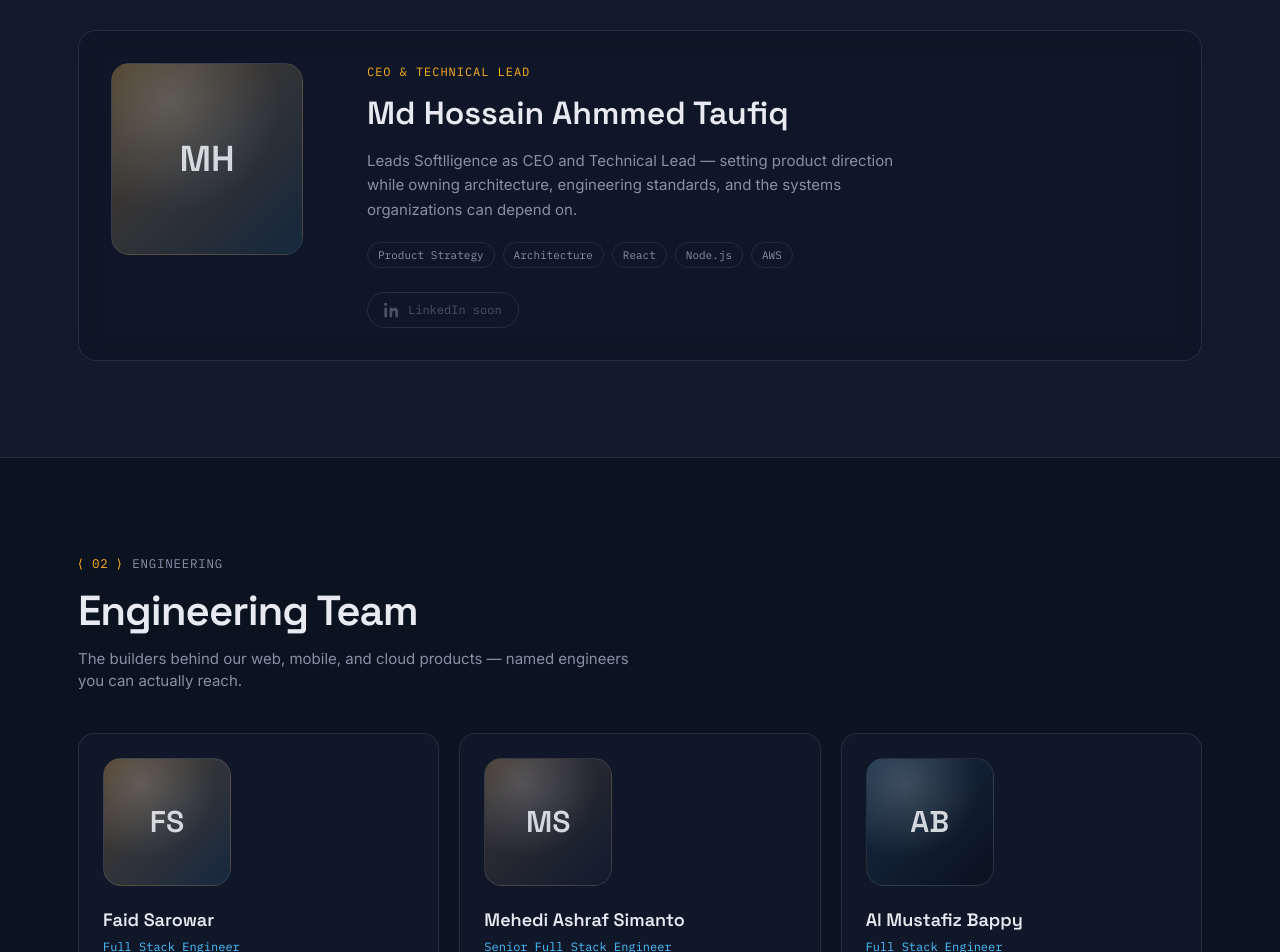
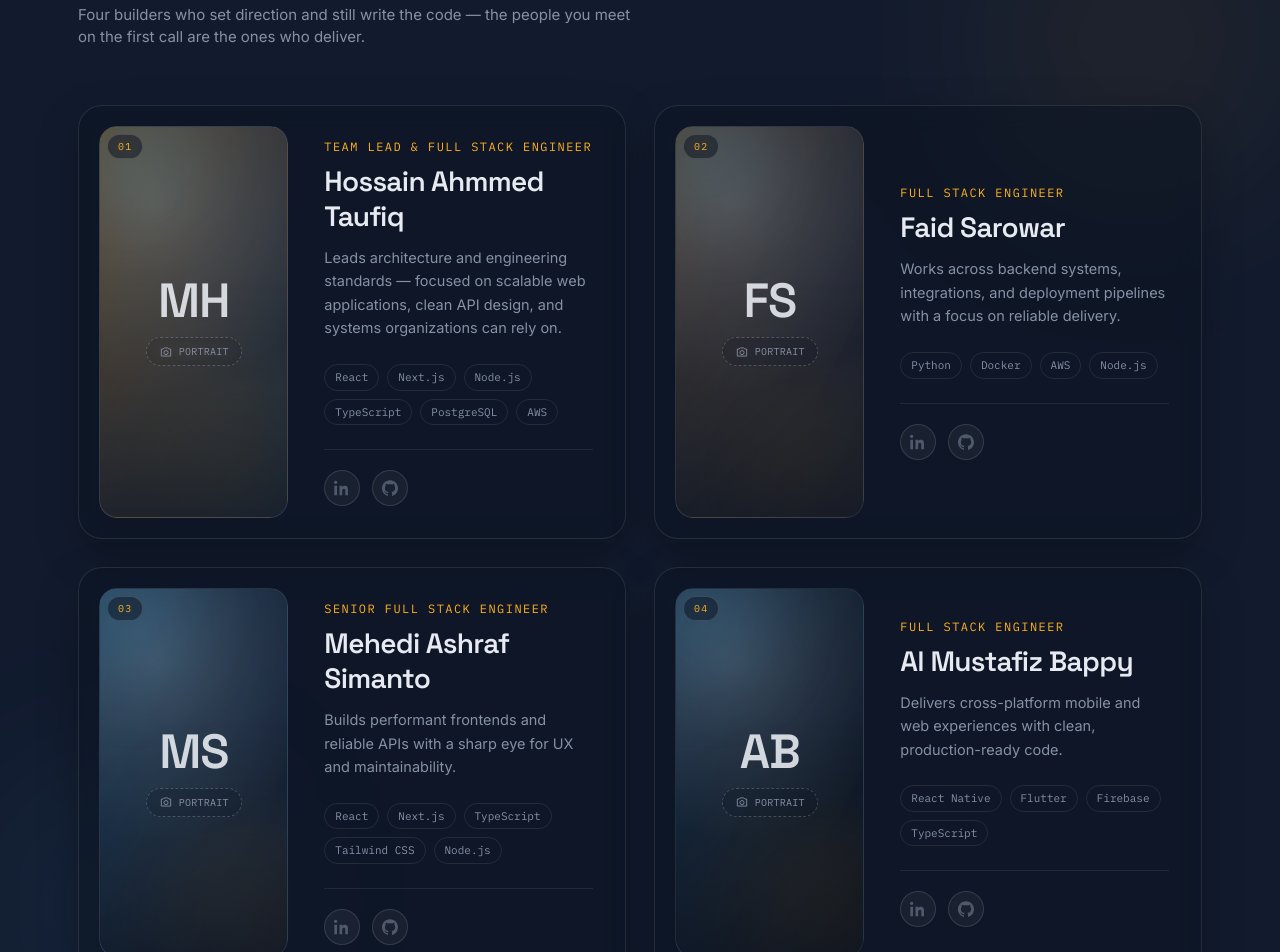
Before and after one commit to hossaintaufiq/Softlligence, a Next.js app in the folder frontend/: page /team in a window 1280 px wide. Shown: the part 940-1892 px from the top of the page. Built offline with nearby package versions, Linux system fonts and the light colour scheme.

Commit message:
now for contents

```diff
--- a/frontend/src/components/TeamDetail.tsx
+++ b/frontend/src/components/TeamDetail.tsx
@@ -15,6 +15,7 @@ import {
 import { Button } from "@/components/ui/Button";
 import { Container, Eyebrow, SectionTitle } from "@/components/ui/Section";
 import { Reveal } from "@/components/ui/Reveal";
+import { cn } from "@/lib/utils";
 
 function formatNumber(n: number) {
   if (n >= 1000) return `${(n / 1000).toFixed(0)}k`;
@@ -95,38 +96,67 @@ function GitHubIcon() {
   );
 }
 
-function MailIcon() {
-  return (
-    <svg viewBox="0 0 24 24" className="h-4 w-4" fill="none" stroke="currentColor" strokeWidth="1.8" aria-hidden="true">
-      <rect x="3" y="5" width="18" height="14" rx="2" />
-      <path d="M3 7l9 7 9-7" strokeLinecap="round" strokeLinejoin="round" />
-    </svg>
-  );
-}
-
-function AvatarPlaceholder({
+function MemberPhoto({
+  name,
   initials,
   tone,
-  size = "md",
+  photo,
+  variant = "card",
 }: {
+  name: string;
   initials: string;
   tone: string;
-  size?: "md" | "lg" | "xl";
+  photo?: string | null;
+  variant?: "leadership" | "card" | "row";
 }) {
-  const sizes = {
-    md: "h-20 w-20 text-xl",
-    lg: "h-28 w-28 text-3xl sm:h-32 sm:w-32",
-    xl: "h-40 w-40 text-4xl sm:h-48 sm:w-48",
-  };
+  const frame = {
+    leadership: "aspect-[3/4] h-full min-h-[220px] w-full sm:min-h-[260px]",
+    card: "aspect-[4/5] w-full",
+    row: "aspect-square h-28 w-28 sm:h-32 sm:w-32",
+  }[variant];
 
   return (
     <div
-      className={`relative overflow-hidden rounded-[18px] bg-linear-to-br ${tone} ${sizes[size]} border border-white/10`}
+      className={cn(
+        "relative overflow-hidden rounded-[18px] border border-white/10 bg-linear-to-br",
+        tone,
+        frame,
+      )}
     >
-      <div className="absolute inset-0 bg-[radial-gradient(circle_at_30%_20%,rgba(255,255,255,0.18),transparent_55%)]" />
-      <span className="relative flex h-full w-full items-center justify-center font-display font-semibold text-text/90">
+      {photo ? (
+        <Image
+          src={photo}
+          alt={name}
+          fill
+          className="object-cover object-top"
+          sizes={variant === "leadership" ? "(max-width: 768px) 100vw, 320px" : "(max-width: 768px) 100vw, 280px"}
+        />
+      ) : (
+        <>
+          <div className="absolute inset-0 bg-[radial-gradient(circle_at_30%_20%,rgba(255,255,255,0.16),transparent_55%)]" />
+          <div className="absolute -right-8 -bottom-10 h-40 w-40 rounded-full bg-accent/15 blur-3xl" />
+          <div className="absolute -top-6 -left-6 h-28 w-28 rounded-full bg-accent-2/15 blur-2xl" />
+          <div className="relative flex h-full w-full flex-col items-center justify-center gap-3 p-4 text-center">
+            <span
+              className={cn(
+                "font-display font-semibold tracking-tight text-text/90",
+                variant === "leadership" ? "text-4xl sm:text-5xl" : "text-3xl sm:text-4xl",
+              )}
+            >
               {initials}
             </span>
+            <span className="flex items-center gap-1.5 rounded-full border border-dashed border-white/20 bg-ink/25 px-3 py-1.5 font-mono text-[10px] tracking-wide text-text-dim uppercase backdrop-blur-sm">
+              <svg viewBox="0 0 24 24" className="h-3.5 w-3.5" fill="none" stroke="currentColor" strokeWidth="1.5" aria-hidden="true">
+                <path d="M4 7h3l2-2h6l2 2h3v12H4V7z" strokeLinejoin="round" />
+                <circle cx="12" cy="13" r="3.5" />
+              </svg>
+              Portrait
+            </span>
+            <span className="sr-only">Upload photo to public/team and set photo path in content</span>
+          </div>
+        </>
+      )}
+      <div className="pointer-events-none absolute inset-x-0 bottom-0 h-1/3 bg-linear-to-t from-ink/50 to-transparent" />
     </div>
   );
 }
@@ -252,33 +282,55 @@ export function TeamDetail() {
         </Container>
       </section>
 
-      {/* 2. Leadership */}
-      <section className="section-perf border-b border-white/8 bg-panel py-16 md:py-24">
-        <Container>
+      {/* 2. Leadership — 2×2 premium cards */}
+      <section className="section-perf relative overflow-hidden border-b border-white/8 bg-panel py-16 md:py-24">
+        <div
+          className="pointer-events-none absolute top-20 right-0 h-72 w-72 rounded-full bg-accent/8 blur-[100px]"
+          aria-hidden="true"
+        />
+        <div
+          className="pointer-events-none absolute bottom-10 left-0 h-64 w-64 rounded-full bg-accent-2/8 blur-[90px]"
+          aria-hidden="true"
+        />
+        <Container className="relative">
           <Reveal>
             <Eyebrow number="01">LEADERSHIP</Eyebrow>
             <SectionTitle>Guiding the work that ships.</SectionTitle>
+            <p className="mb-12 max-w-[560px] text-[15px] text-text-dim md:mb-14">
+              Four builders who set direction and still write the code — the people you meet on the
+              first call are the ones who deliver.
+            </p>
           </Reveal>
 
-          <div className="mt-10 grid gap-6">
+          <div className="grid gap-6 md:grid-cols-2 md:gap-7">
             {teamLeadership.map((leader, i) => (
               <Reveal key={leader.name} delay={i * 80}>
-                <article className="team-card group grid overflow-hidden rounded-[18px] border border-white/10 bg-ink/50 backdrop-blur-md max-[820px]:grid-cols-1 min-[821px]:grid-cols-[auto_1fr]">
-                  <div className="overflow-hidden p-6 sm:p-8">
-                    <div className="overflow-hidden rounded-[18px] transition-transform duration-500 group-hover:scale-[1.03]">
-                      <AvatarPlaceholder initials={leader.initials} tone={leader.photoTone} size="xl" />
+                <article className="team-card group relative grid h-full overflow-hidden rounded-[24px] border border-white/10 bg-ink/50 shadow-[var(--shadow-card)] backdrop-blur-md transition-all duration-500 hover:-translate-y-1 hover:border-accent/40 hover:shadow-[0_24px_60px_rgba(0,0,0,0.28),0_0_40px_color-mix(in_srgb,var(--theme-accent)_10%,transparent)] max-[640px]:grid-cols-1 min-[641px]:grid-cols-[minmax(180px,42%)_1fr]">
+                  <div className="pointer-events-none absolute inset-0 bg-linear-to-br from-accent/5 via-transparent to-accent-2/5 opacity-0 transition-opacity duration-500 group-hover:opacity-100" />
+
+                  <div className="relative p-4 sm:p-5">
+                    <span className="absolute top-7 left-7 z-10 rounded-full border border-white/15 bg-ink/55 px-2.5 py-1 font-mono text-[10px] tracking-[0.12em] text-accent backdrop-blur-md">
+                      {String(i + 1).padStart(2, "0")}
+                    </span>
+                    <div className="h-full overflow-hidden rounded-[18px] transition-transform duration-700 group-hover:scale-[1.03]">
+                      <MemberPhoto
+                        name={leader.name}
+                        initials={leader.initials}
+                        tone={leader.photoTone}
+                        photo={leader.photo}
+                        variant="leadership"
+                      />
                     </div>
                   </div>
-                  <div className="flex flex-col justify-center p-6 pt-0 sm:p-8 min-[821px]:pt-8">
-                    <p className="mb-2 font-mono text-[12px] tracking-[0.08em] text-accent uppercase">
+
+                  <div className="relative flex flex-col justify-center p-6 pt-2 sm:p-8 sm:pl-4 sm:pt-8">
+                    <p className="mb-2 font-mono text-[12px] tracking-[0.12em] text-accent uppercase">
                       {leader.role}
                     </p>
-                    <h3 className="mb-3 font-display text-[clamp(24px,3vw,32px)] font-semibold">
+                    <h3 className="mb-3 font-display text-[clamp(22px,2.5vw,28px)] leading-tight font-semibold tracking-tight">
                       {leader.name}
                     </h3>
-                    <p className="mb-5 max-w-[560px] text-[15px] leading-relaxed text-text-dim">
-                      {leader.bio}
-                    </p>
+                    <p className="mb-6 text-[14.5px] leading-relaxed text-text-dim">{leader.bio}</p>
                     <div className="mb-6 flex flex-wrap gap-2">
                       {leader.skills.map((skill) => (
                         <span key={skill} className="tech-pill">
@@ -286,25 +338,20 @@ export function TeamDetail() {
                         </span>
                       ))}
                     </div>
-                    <div className="flex flex-wrap items-center gap-3">
-                      {leader.linkedin && leader.linkedin !== "#" ? (
+                    <div className="flex flex-wrap items-center gap-3 border-t border-white/8 pt-5">
+                      <SocialBtn href={leader.linkedin} label={`${leader.name} on LinkedIn`}>
+                        <LinkedInIcon />
+                      </SocialBtn>
+                      <SocialBtn href={leader.github} label={`${leader.name} on GitHub`}>
+                        <GitHubIcon />
+                      </SocialBtn>
+                      {leader.email ? (
                         <a
-                          href={leader.linkedin}
-                          target="_blank"
-                          rel="noopener noreferrer"
-                          className="inline-flex items-center gap-2 rounded-full border border-accent/35 bg-accent/10 px-4 py-2 font-mono text-[12px] text-accent transition-all hover:bg-accent/20"
+                          href={`mailto:${leader.email}`}
+                          className="ml-auto font-mono text-[12px] text-accent-2 transition-colors hover:text-accent"
                         >
-                          <LinkedInIcon /> LinkedIn
+                          Email
                         </a>
-                      ) : (
-                        <span className="inline-flex items-center gap-2 rounded-full border border-white/10 px-4 py-2 font-mono text-[12px] text-text-dim/50">
-                          <LinkedInIcon /> LinkedIn soon
-                        </span>
-                      )}
-                      {leader.email ? (
-                        <SocialBtn href={`mailto:${leader.email}`} label={`Email ${leader.name}`}>
-                          <MailIcon />
-                        </SocialBtn>
                       ) : null}
                     </div>
                   </div>
@@ -322,20 +369,26 @@ export function TeamDetail() {
             <Eyebrow number="02">ENGINEERING</Eyebrow>
             <SectionTitle>Engineering Team</SectionTitle>
             <p className="mb-10 max-w-[560px] text-[15px] text-text-dim">
-              The builders behind our web, mobile, and cloud products — named engineers you can
-              actually reach.
+              Specialized engineers who extend delivery across web, data, and cloud infrastructure.
             </p>
           </Reveal>
 
-          <div className="grid gap-5 max-[640px]:grid-cols-1 sm:grid-cols-2 xl:grid-cols-3">
+          <div className="grid gap-5 max-[640px]:grid-cols-1 sm:grid-cols-2 lg:grid-cols-3">
             {teamEngineering.map((member, i) => (
               <Reveal key={member.name} delay={i * 60}>
-                <article className="team-card group flex h-full flex-col rounded-[16px] border border-white/10 bg-panel/70 p-5 backdrop-blur-md sm:p-6">
-                  <div className="mb-5 overflow-hidden rounded-[14px]">
-                    <div className="transition-transform duration-500 group-hover:scale-105">
-                      <AvatarPlaceholder initials={member.initials} tone={member.photoTone} size="lg" />
+                <article className="team-card group flex h-full flex-col overflow-hidden rounded-[18px] border border-white/10 bg-panel/60 backdrop-blur-md">
+                  <div className="p-3 pb-0 sm:p-4 sm:pb-0">
+                    <div className="overflow-hidden rounded-[14px] transition-transform duration-500 group-hover:scale-[1.02]">
+                      <MemberPhoto
+                        name={member.name}
+                        initials={member.initials}
+                        tone={member.photoTone}
+                        photo={member.photo}
+                        variant="card"
+                      />
                     </div>
                   </div>
+                  <div className="flex flex-1 flex-col p-5 sm:p-6">
                     <h3 className="mb-1 font-display text-lg font-semibold">{member.name}</h3>
                     <p className="mb-3 font-mono text-[12px] text-accent-2">{member.role}</p>
                     <p className="mb-4 flex-1 text-[13.5px] leading-relaxed text-text-dim">{member.bio}</p>
@@ -354,6 +407,7 @@ export function TeamDetail() {
                         <GitHubIcon />
                       </SocialBtn>
                     </div>
+                  </div>
                 </article>
               </Reveal>
             ))}
@@ -369,17 +423,25 @@ export function TeamDetail() {
             <SectionTitle>Product &amp; Design</SectionTitle>
           </Reveal>
 
-          <div className="mt-10 max-w-[720px]">
+          <div className="mt-10 max-w-[760px]">
             {teamDesign.map((member, i) => (
               <Reveal key={member.name} delay={i * 80}>
-                <article className="team-card group overflow-hidden rounded-[18px] border border-white/10 bg-ink/40 p-6 backdrop-blur-md sm:flex sm:gap-8 sm:p-8">
-                  <div className="mb-5 shrink-0 overflow-hidden rounded-[16px] sm:mb-0">
-                    <div className="transition-transform duration-500 group-hover:scale-105">
-                      <AvatarPlaceholder initials={member.initials} tone={member.photoTone} size="lg" />
+                <article className="team-card group overflow-hidden rounded-[20px] border border-white/10 bg-ink/40 backdrop-blur-md sm:grid sm:grid-cols-[200px_1fr] sm:gap-0">
+                  <div className="p-4 sm:p-5">
+                    <div className="overflow-hidden rounded-[16px] transition-transform duration-500 group-hover:scale-[1.02]">
+                      <MemberPhoto
+                        name={member.name}
+                        initials={member.initials}
+                        tone={member.photoTone}
+                        photo={member.photo}
+                        variant="card"
+                      />
                     </div>
                   </div>
-                  <div>
-                    <p className="mb-1 font-mono text-[12px] text-accent-2">{member.role}</p>
+                  <div className="flex flex-col justify-center p-6 pt-0 sm:p-8 sm:pl-2 sm:pt-8">
+                    <p className="mb-1 font-mono text-[12px] tracking-[0.08em] text-accent uppercase">
+                      {member.role}
+                    </p>
                     <h3 className="mb-3 font-display text-2xl font-semibold">{member.name}</h3>
                     <p className="mb-5 text-[15px] leading-relaxed text-text-dim">{member.bio}</p>
                     <div className="mb-5 flex flex-wrap gap-2">
@@ -408,17 +470,25 @@ export function TeamDetail() {
             <SectionTitle>Project Delivery</SectionTitle>
           </Reveal>
 
-          <div className="mt-10 max-w-[720px]">
+          <div className="mt-10 max-w-[760px]">
             {teamDelivery.map((member, i) => (
               <Reveal key={member.name} delay={i * 80}>
-                <article className="team-card group overflow-hidden rounded-[18px] border border-white/10 bg-panel/60 p-6 backdrop-blur-md sm:flex sm:gap-8 sm:p-8">
-                  <div className="mb-5 shrink-0 overflow-hidden rounded-[16px] sm:mb-0">
-                    <div className="transition-transform duration-500 group-hover:scale-105">
-                      <AvatarPlaceholder initials={member.initials} tone={member.photoTone} size="lg" />
+                <article className="team-card group overflow-hidden rounded-[20px] border border-white/10 bg-panel/60 backdrop-blur-md sm:grid sm:grid-cols-[200px_1fr] sm:gap-0">
+                  <div className="p-4 sm:p-5">
+                    <div className="overflow-hidden rounded-[16px] transition-transform duration-500 group-hover:scale-[1.02]">
+                      <MemberPhoto
+                        name={member.name}
+                        initials={member.initials}
+                        tone={member.photoTone}
+                        photo={member.photo}
+                        variant="card"
+                      />
                     </div>
                   </div>
-                  <div>
-                    <p className="mb-1 font-mono text-[12px] text-accent-2">{member.role}</p>
+                  <div className="flex flex-col justify-center p-6 pt-0 sm:p-8 sm:pl-2 sm:pt-8">
+                    <p className="mb-1 font-mono text-[12px] tracking-[0.08em] text-accent uppercase">
+                      {member.role}
+                    </p>
                     <h3 className="mb-3 font-display text-2xl font-semibold">{member.name}</h3>
                     <p className="mb-5 text-[15px] leading-relaxed text-text-dim">{member.bio}</p>
                     <div className="mb-5 flex flex-wrap gap-2">
--- a/frontend/src/lib/content.ts
+++ b/frontend/src/lib/content.ts
@@ -554,10 +554,10 @@ export const aboutCraft = [
 ];
 
 export const aboutLeadershipStrip = [
-  { role: "CEO & Technical Lead", focus: "Vision, architecture, standards" },
-  { role: "COO & Engineer", focus: "Operations and mobile delivery" },
-  { role: "CFO & Engineer", focus: "Finance and full-stack build" },
-  { role: "CMO & Engineer", focus: "Growth and backend systems" },
+  { role: "Team Lead & Full Stack Engineer", focus: "Architecture, standards, delivery" },
+  { role: "Full Stack Engineer", focus: "Backend systems and integrations" },
+  { role: "Senior Full Stack Engineer", focus: "Frontend and APIs" },
+  { role: "Full Stack Engineer", focus: "Mobile and cross-platform" },
 ];
 
 export const aboutCommitments = [
@@ -616,59 +616,62 @@ export const whySoftlligence = [
 export const team = [
   {
     initials: "MH",
-    name: "Md Hossain Ahmmed Taufiq",
-    role: "CEO & Technical Lead",
+    name: "Hossain Ahmmed Taufiq",
+    role: "Team Lead & Full Stack Engineer",
     school: "BSc in CSE, North South University, Bangladesh",
     bio: "Full-stack developer focused on scalable web applications and clean API design.",
     skills: ["React", "Node.js", "PostgreSQL"],
+  },
+  {
+    initials: "FS",
+    name: "Faid Sarowar",
+    role: "Full Stack Engineer",
+    school: "BSc in CSE, North South University, Bangladesh",
+    bio: "Works across backend systems, integrations, and deployment pipelines with a focus on reliable delivery.",
+    skills: ["Python", "Docker", "AWS", "Node.js"],
   },
   {
     initials: "MS",
     name: "Mehedi Ashraf Simanto",
     role: "Senior Full Stack Engineer",
     school: "BSc in CSE, North South University, Bangladesh",
-    bio: "Builds responsive frontends and mobile-friendly interfaces with attention to performance.",
-    skills: ["React", "TypeScript", "Tailwind CSS"],
-  },
-  {
-    initials: "FS",
-    name: "Faid Sarowar",
-    role: "Full Stack Engineer",
-    school: "BSc in CSE, North South University, Bangladesh",
-    bio: "Works across backend systems, integrations and deployment pipelines.",
-    skills: ["Python", "Docker", "AWS"],
+    bio: "Builds performant frontends and reliable APIs with a sharp eye for UX and maintainability.",
+    skills: ["React", "Next.js", "TypeScript", "Tailwind CSS", "Node.js"],
   },
   {
     initials: "AB",
     name: "Al Mustafiz Bappy",
     role: "Full Stack Engineer",
     school: "BSc in CSE, North South University, Bangladesh",
-    bio: "Specializes in mobile development and cross-platform app delivery.",
-    skills: ["React Native", "Flutter", "Firebase"],
+    bio: "Delivers cross-platform mobile and web experiences with clean, production-ready code.",
+    skills: ["React Native", "Flutter", "Firebase", "TypeScript"],
   },
 ];
 
 export const teamPageStats = [
-  { count: 9, suffix: "", label: "Team Members" },
+  { count: 8, suffix: "", label: "Team Members" },
   { count: 12, suffix: "+", label: "Projects Delivered" },
-  { count: 4, suffix: "", label: "Founding Leaders" },
+  { count: 4, suffix: "", label: "Leadership" },
   { count: 100, suffix: "%", label: "Hands-on Delivery" },
 ];
 
+/**
+ * Drop portrait files into /public/team/ and set `photo` to the path, e.g. "/team/hossain.jpg"
+ * Recommended: square or 4:5 portrait, 800×1000px, JPG/WebP.
+ */
 export const teamLeadership = [
   {
     initials: "MH",
-    name: "Md Hossain Ahmmed Taufiq",
-    role: "CEO & Technical Lead",
-    bio: "Leads Softlligence as CEO and Technical Lead — setting product direction while owning architecture, engineering standards, and the systems organizations can depend on.",
-    skills: ["Product Strategy", "Architecture", "React", "Node.js", "AWS"],
+    name: "Hossain Ahmmed Taufiq",
+    role: "Team Lead & Full Stack Engineer",
+    bio: "Leads architecture and engineering standards — focused on scalable web applications, clean API design, and systems organizations can rely on.",
+    skills: ["React", "Next.js", "Node.js", "TypeScript", "PostgreSQL", "AWS"],
     linkedin: "#",
+    github: "#",
     email: "",
+    photo: null as string | null,
     photoTone: "from-accent/25 to-accent-2/10",
   },
-];
-
-export const teamEngineering = [
   {
     initials: "FS",
     name: "Faid Sarowar",
@@ -677,7 +680,9 @@ export const teamEngineering = [
     skills: ["Python", "Docker", "AWS", "Node.js"],
     linkedin: "#",
     github: "#",
-    photoTone: "from-accent/25 to-accent-2/10",
+    email: "",
+    photo: null as string | null,
+    photoTone: "from-accent/20 to-panel",
   },
   {
     initials: "MS",
@@ -687,7 +692,9 @@ export const teamEngineering = [
     skills: ["React", "Next.js", "TypeScript", "Tailwind CSS", "Node.js"],
     linkedin: "#",
     github: "#",
-    photoTone: "from-accent/20 to-panel",
+    email: "",
+    photo: null as string | null,
+    photoTone: "from-accent-2/20 to-panel",
   },
   {
     initials: "AB",
@@ -697,8 +704,13 @@ export const teamEngineering = [
     skills: ["React Native", "Flutter", "Firebase", "TypeScript"],
     linkedin: "#",
     github: "#",
+    email: "",
+    photo: null as string | null,
     photoTone: "from-accent-2/15 to-ink",
   },
+];
+
+export const teamEngineering = [
   {
     initials: "RK",
     name: "Rafi Khan",
@@ -707,6 +719,7 @@ export const teamEngineering = [
     skills: ["Node.js", "Python", "MongoDB", "PostgreSQL", "Docker"],
     linkedin: "#",
     github: "#",
+    photo: null as string | null,
     photoTone: "from-white/10 to-panel",
   },
   {
@@ -717,6 +730,7 @@ export const teamEngineering = [
     skills: ["React", "Next.js", "TypeScript", "Node.js"],
     linkedin: "#",
     github: "#",
+    photo: null as string | null,
     photoTone: "from-accent/15 to-panel-2",
   },
   {
@@ -727,6 +741,7 @@ export const teamEngineering = [
     skills: ["Docker", "AWS", "Node.js", "TypeScript", "CI/CD"],
     linkedin: "#",
     github: "#",
+    photo: null as string | null,
     photoTone: "from-accent-2/20 to-ink",
   },
 ];
@@ -739,6 +754,7 @@ export const teamDesign = [
     bio: "Crafts clear interfaces and design systems that help products feel intentional, accessible, and easy to ship.",
     skills: ["Figma", "UI Design", "UX Research", "Design Systems", "Brand Identity"],
     linkedin: "#",
+    photo: null as string | null,
     photoTone: "from-accent/30 to-accent-2/15",
   },
 ];
@@ -751,6 +767,7 @@ export const teamDelivery = [
     bio: "Keeps timelines honest, stakeholders aligned, and sprints moving — so engineering can focus on shipping.",
     skills: ["Agile", "Scrum", "Sprint Planning", "Client Communication", "Product Planning"],
     linkedin: "#",
+    photo: null as string | null,
     photoTone: "from-accent-2/25 to-panel",
   },
 ];
```
Also changed, not shown: frontend/src/components/AboutDetail.tsx (+4 -4 lines), 1 other file (tests, documents, lock files or other folders). Lines whose indentation alone changed are shown as unchanged.
